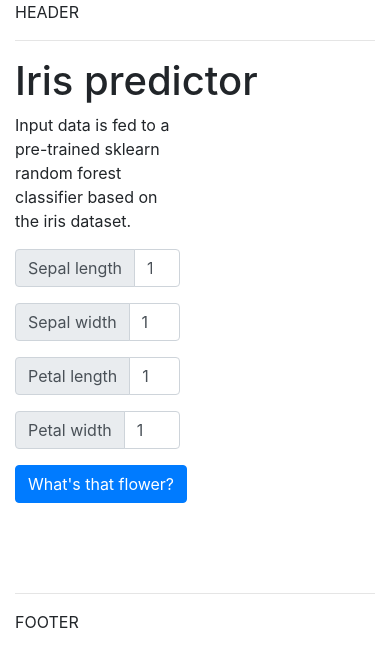
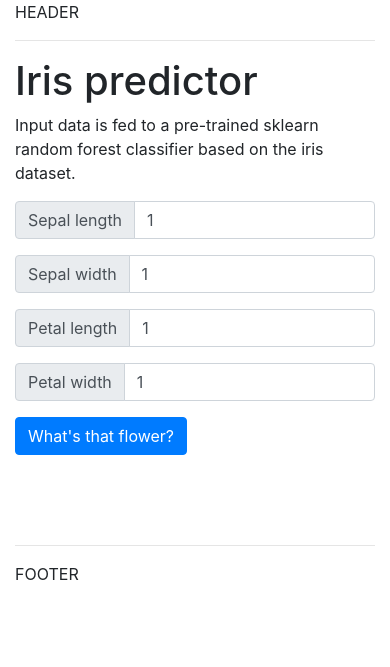
Before and after one commit to lewinfox/flask-ml-api, a Flask app: page / in a window 390 px wide. Shown: the top 667 px of the page. Run offline with Flask 2, Linux system fonts and the light colour scheme; parts of the project's set-up code (start-up, migrations or seed data) failed here and were passed over; some libraries are stand-ins or nearby versions.

Commit message:
Resize cols

```diff
--- a/iris/templates/index.html
+++ b/iris/templates/index.html
@@ -3,14 +3,14 @@
 {% block content %}
 <h1>Iris predictor</h1>
 <div class="row">
-  <div class="col-6">
+  <div class="col-lg-6 col-md-12">
     <p>Input data is fed to a pre-trained sklearn random forest classifier
     based on the iris dataset.</p>
   </div>
 </div>
 
 <div class="row">
-  <div class="col-6">
+  <div class="col-lg-6 col-md-12">
     <form id="input-form" class="" action="{{ url_for('predict') }}" method="post">
 
       <div class="input-group mb-3">
@@ -47,7 +47,7 @@
   </div>
   </div>
 
-  <div class="col-6">
+  <div class="col-lg-6 col-md-12">
     <div id="response-container" class="mt-5 alert alert-secondary invisible"></div>
   </div>
 </div>
```
